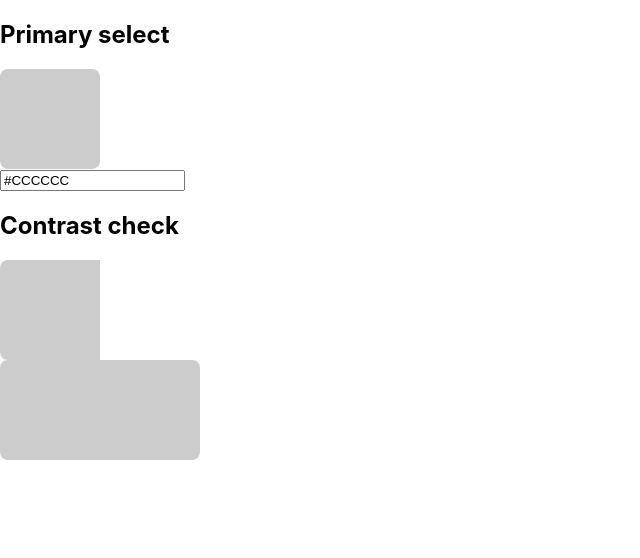
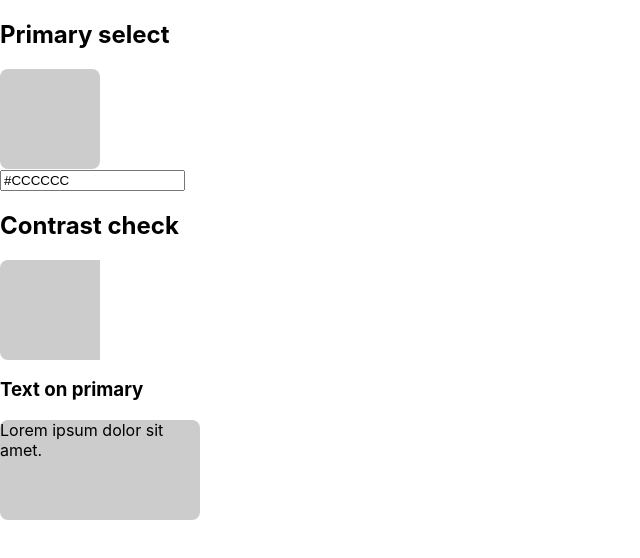
Before and after one commit to cagloria/palette-contrast, a React (Create React App) app: page / in a window 1280 px wide. Shown: the top 558 px of the page, without its empty margins (0-640 px from the left). Built offline with nearby package versions, Linux system fonts and the light colour scheme.

Commit message:
Added text to text contrast panel

```diff
--- a/src/components/Contrast.js
+++ b/src/components/Contrast.js
@@ -7,6 +7,8 @@ function Contrast({ primary }) {
         <section className="contrast">
             <h2>Contrast check</h2>
             <GraphicContrast color1={primary} />
+
+            <h3>Text on primary</h3>
             <TextContrast bgColor={primary} />
         </section>
     );
--- a/src/components/TextContrast.js
+++ b/src/components/TextContrast.js
@@ -9,7 +9,7 @@ const Panel = styled.div`
 `;
 
 function TextContrast({ bgColor }) {
-    return <Panel color={bgColor}></Panel>;
+    return <Panel color={bgColor}>Lorem ipsum dolor sit amet.</Panel>;
 }
 
 export default TextContrast;
```
